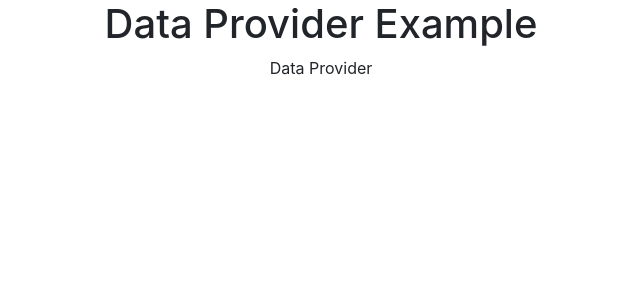
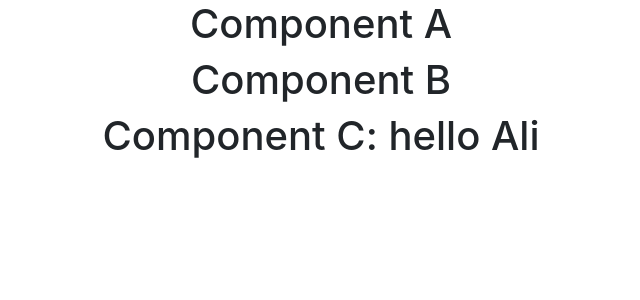
Before and after one commit to SajjadAli54/reactjs, a React (Create React App) app in the folder hello-world/: page / in a window 1280 px wide. Shown: the top 300 px of the page, without its empty margins (319-959 px from the left). Built offline with nearby package versions, Linux system fonts and the light colour scheme.

Commit message:
Providers and Consumers

```diff
--- a/hello-world/src/App.js
+++ b/hello-world/src/App.js
@@ -1,10 +1,11 @@
 import "./App.css";
+import Main from "./Components/context-api/main";
 import DataConsumer from "./Components/render/dataProvider";
 
 function App() {
   return (
     <div className="App">
-      <DataConsumer />
+      <Main />
     </div>
   );
 }
--- /dev/null
+++ b/hello-world/src/Components/context-api/A.jsx
@@ -0,0 +1,13 @@
+import React from "react";
+import B from "./B";
+
+function A(props) {
+  return (
+    <>
+      <h1>Component A</h1>
+      <B />
+    </>
+  );
+}
+
+export default A;
--- /dev/null
+++ b/hello-world/src/Components/context-api/B.jsx
@@ -0,0 +1,13 @@
+import React from "react";
+import C from "./C";
+
+function B(props) {
+  return (
+    <>
+      <h1>Component B</h1>
+      <C />
+    </>
+  );
+}
+
+export default B;
--- /dev/null
+++ b/hello-world/src/Components/context-api/C.jsx
@@ -0,0 +1,15 @@
+import React from "react";
+
+import { PersonConsumer } from "./personContext";
+
+function C(props) {
+  return (
+    <>
+      <PersonConsumer>
+        {(person) => <h1> Component C: hello {person}</h1>}
+      </PersonConsumer>
+    </>
+  );
+}
+
+export default C;
--- /dev/null
+++ b/hello-world/src/Components/context-api/main.jsx
@@ -0,0 +1,14 @@
+import React from "react";
+import A from "./A";
+
+import { PersonProvider } from "./personContext";
+
+function Main() {
+  return (
+    <PersonProvider value={"Ali"}>
+      <A />
+    </PersonProvider>
+  );
+}
+
+export default Main;
--- /dev/null
+++ b/hello-world/src/Components/context-api/personContext.jsx
@@ -0,0 +1,9 @@
+import React from "react";
+
+const PersonContext = React.createContext();
+
+const PersonProvider = PersonContext.Provider;
+
+const PersonConsumer = PersonContext.Consumer;
+
+export { PersonProvider, PersonConsumer };
```
Also changed, not shown: 1 other file (tests, documents, lock files or other folders).
